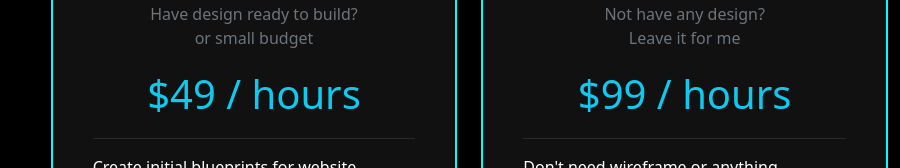
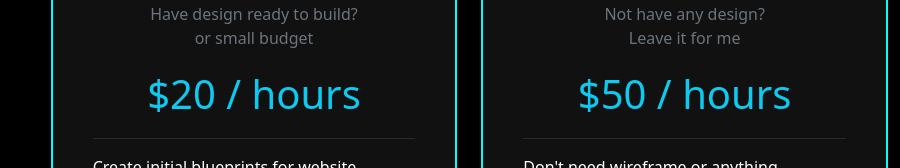
Before and after one commit to GhasifBajwa/Portfolio-In-React, a React (Vite) app: page / in a window 1280 px wide. Shown: the part 8038-8206 px from the top of the page, without its empty margins (380-1280 px from the left). Built offline with nearby package versions, Linux system fonts and the light colour scheme.

Commit message:
little changes

```diff
--- a/src/Contact.jsx
+++ b/src/Contact.jsx
@@ -103,7 +103,7 @@
                             </div>
                         </div>
                         <div className="d-grid mt-3 mb-5">
-                            <button type="submit" className="btn btn-info btn-lg">
+                            <button type="submit" className="btn btn-info btn-lg submit-button">
                                 SEND MESSAGE
                             </button>
                         </div>
--- a/src/Pricing.jsx
+++ b/src/Pricing.jsx
@@ -25,7 +25,7 @@
                                     <p className="text-secondary text-center">
                                         Have design ready to build? <br /> or small budget
                                     </p>
-                                    <h2 className="text-info text-center">$49 / hours</h2>
+                                    <h2 className="text-info text-center">$20 / hours</h2>
                                     <hr className="my-3 text-secondary" />
                                     <ul className="text-white">
                                         <li>
@@ -58,7 +58,7 @@
                                     <p className="text-secondary text-center">
                                         Not have any design? <br /> Leave it for me
                                     </p>
-                                    <h2 className="text-info text-center">$99 / hours</h2>
+                                    <h2 className="text-info text-center">$50 / hours</h2>
                                     <hr className="my-3 text-secondary" />
                                     <ul className="text-white">
                                         <li>Don't need wireframe or anything</li>
--- a/src/index.css
+++ b/src/index.css
@@ -214,7 +214,7 @@
   width: 300px;
 }
 
-.custom-input::placeholder{
+.custom-input::placeholder {
   color: var(--white);
 }
 
@@ -335,6 +335,10 @@
   font-weight: bold;
 }
 
+.submit-button{
+  width: 200px !important;
+}
+
 @media screen and (min-width: 320px) {
 
   .img-fluid {
@@ -408,6 +412,7 @@
     padding: 0% !important;
   }
 }
+
 @media screen and (min-width: 375px) {
 
   .img-fluid {
@@ -485,6 +490,7 @@
     width: 350px;
   }
 }
+
 @media screen and (min-width: 425px) {
 
   .img-fluid {
@@ -563,6 +569,7 @@
     width: 400px;
   }
 }
+
 @media screen and (width: 768px) {
 
   .img-fluid {
@@ -649,6 +656,7 @@
     width: 250px;
   }
 }
+
 @media screen and (width: 1024px) {
 
   .img-fluid {
@@ -738,6 +746,7 @@
     width: 250px;
   }
 }
+
 @media screen and (width: 1440px) {
 
   .img-fluid {
@@ -820,6 +829,7 @@
     width: 400px;
   }
 }
+
 @media screen and (min-width: 1326px) {
 
   .img-fluid {
```
